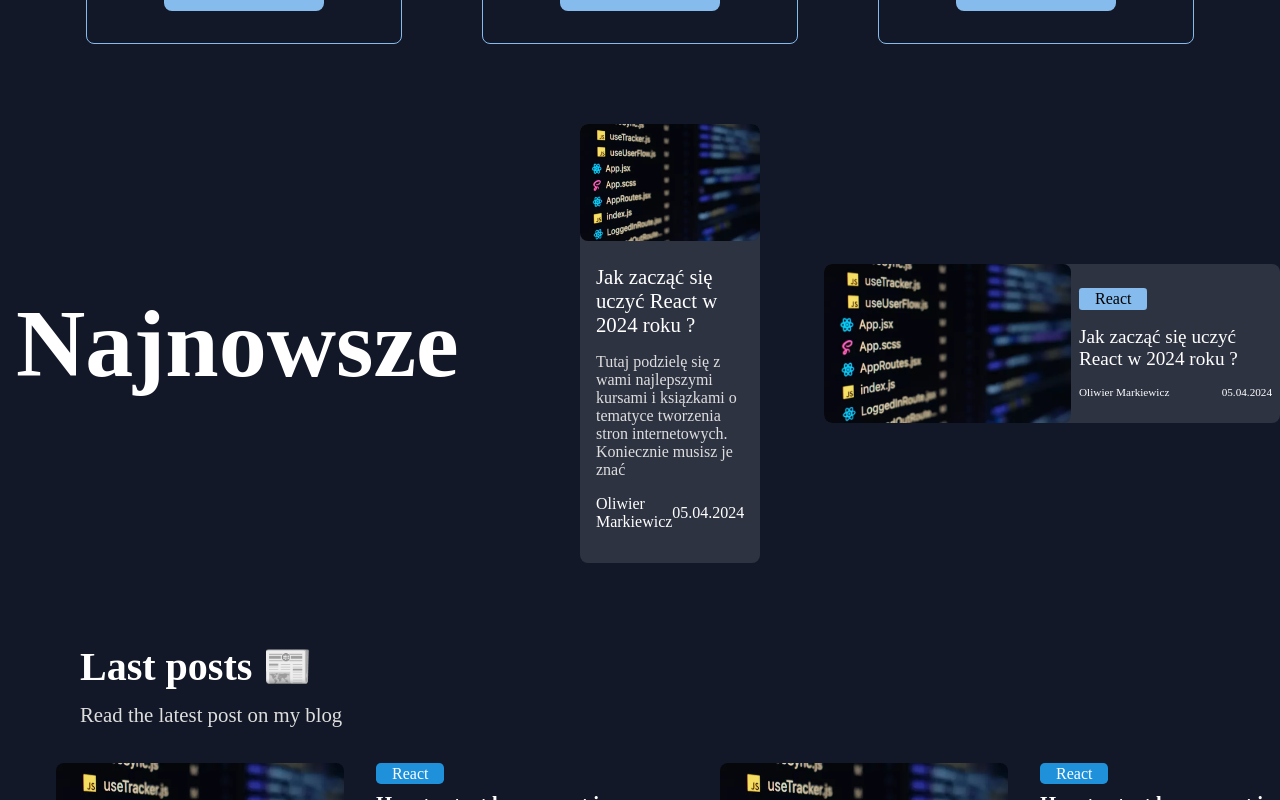
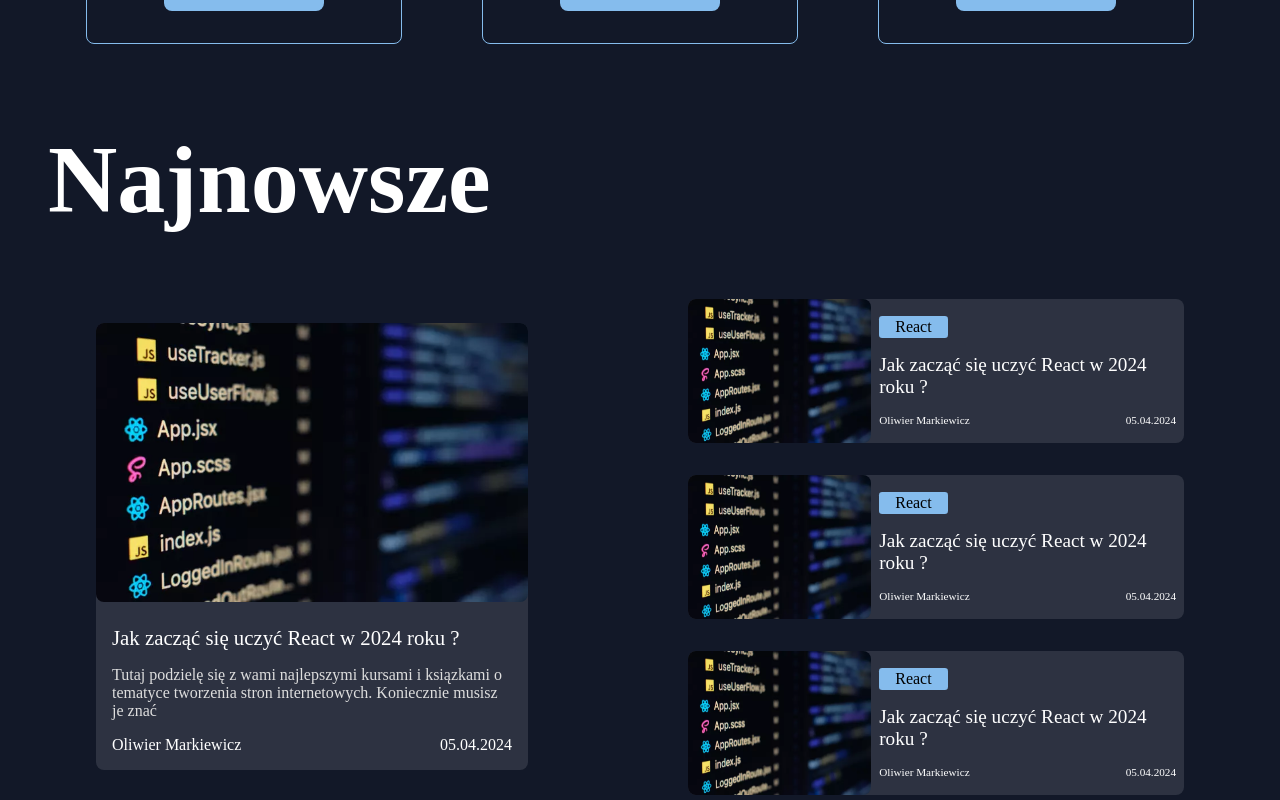
Before and after one commit to ol1mowski/SSR-Blog, a Next.js app: page / in a window 1280 px wide. Shown: the part 2240-3040 px from the top of the page. Built offline with nearby package versions, Linux system fonts and the light colour scheme; a web font is replaced by a local one.

Commit message:
[LastPosts] style: introduce RWD to Laptop devices

```diff
--- a/Components/LastPosts/LastPosts.component.module.scss
+++ b/Components/LastPosts/LastPosts.component.module.scss
@@ -4,11 +4,16 @@
   @include d-flex-column;
   padding-top: 5rem;
   gap: 3rem;
-  @media screen and (min-width: $big-tablets) {
-    @include d-flex;
-  }
   @media screen and (min-width: $desktop) {
     gap: 4rem;
+  }
+  &__contentWrapper {
+    @include d-flex-column;
+    gap: 4rem;
+    @media screen and (min-width: $desktop) {
+      @include d-flex;
+      gap: 10rem;
+    }
   }
   &__header {
     padding-left: 1rem;
@@ -24,18 +29,24 @@
     }
     @media screen and (min-width: $big-tablets) {
       font-size: 4rem;
+      padding-left: 3rem;
     }
   }
   &__lastPostWrapper {
     @include d-flex-column;
+    transition: scale, box-shadow, 0.7s;
+    will-change: scale, box-shadow;
     gap: 3rem;
     background-color: $light-dark-color;
     border-radius: 0.5rem;
-    width: 20rem;
-    padding-bottom: 1rem;
+    width: 90vw;
+    @media screen and (min-width: $mobile) {
+      width: 27rem;
+    }
     &__post {
       @include d-flex-column;
       gap: 0.5rem;
+      cursor: pointer;
       &__content {
         @include d-flex-column;
         gap: 1rem;
@@ -72,12 +83,31 @@
       }
     }
   }
+  &__lastPostWrapper:hover {
+    scale: 1.05;
+    box-shadow: $box-shadow;
+  }
+  &__otherLastPostContainer {
+    @include d-flex-column;
+    gap: 2rem;
+  }
   &__otherLastPostWrapper {
-    @include d-flex;
+    transition: scale, box-shadow, 0.7s;
+    will-change: scale, box-shadow;
+    @include d-flex-column;
     gap: 3rem;
     background-color: $light-dark-color;
     border-radius: 0.5rem;
     width: 90vw;
+    height: 7rem;
+    @media screen and (min-width: $mobile) {
+      width: 31rem;
+      height: 9rem;
+    }
+    @media screen and (min-width: $small-desktop) {
+      align-items: flex-start;
+      justify-content: flex-start;
+    }
     &__post {
       @include d-flex;
       gap: 0.5rem;
@@ -88,7 +118,6 @@
         width: 80%;
         padding-right: 0.5rem;
         align-items: flex-start;
-
         &__category {
           @include d-flex;
           display: none;
@@ -103,8 +132,11 @@
 
         &__title {
           color: $white-color;
-          font-size: 1.2rem;
+          font-size: 1.1rem;
           font-weight: 400;
+          @media screen and (min-width: $mobile) {
+            font-size: 1.2rem;
+          }
         }
         &__sub {
           @include d-flex;
@@ -118,8 +150,12 @@
       }
       &__imageWrapper {
         @include d-flex;
-        width: 100%;
-        height: 100%;
+        width: 12rem;
+        height: 7rem;
+        @media screen and (min-width: $mobile) {
+          height: 9rem;
+          width: 15rem;
+        }
         &__img {
           cursor: pointer;
           width: 100%;
@@ -129,4 +165,8 @@
       }
     }
   }
+  &__otherLastPostWrapper:hover {
+    scale: 1.05;
+    box-shadow: $box-shadow;
+  }
 }
--- a/Components/LastPosts/LastPosts.component.tsx
+++ b/Components/LastPosts/LastPosts.component.tsx
@@ -9,6 +9,7 @@ function LastPosts() {
       <div className={s.lastPostsContainer__header}>
         <h2 className={s.lastPostsContainer__header__title}>Najnowsze</h2>
       </div>
+      <section className={s.lastPostsContainer__contentWrapper}>
         <section className={s.lastPostsContainer__lastPostWrapper}>
           <div className={s.lastPostsContainer__lastPostWrapper__post}>
             <div
@@ -26,7 +27,9 @@ function LastPosts() {
                 alt=""
               />
             </div>
-          <div className={s.lastPostsContainer__lastPostWrapper__post__content}>
+            <div
+              className={s.lastPostsContainer__lastPostWrapper__post__content}
+            >
               <h3
                 className={
                   s.lastPostsContainer__lastPostWrapper__post__content__title
@@ -40,7 +43,8 @@ function LastPosts() {
                 }
               >
                 Tutaj podzielę się z wami najlepszymi kursami i ksiązkami o
-              tematyce tworzenia stron internetowych. Koniecznie musisz je znać
+                tematyce tworzenia stron internetowych. Koniecznie musisz je
+                znać
               </p>
               <div
                 className={
@@ -65,6 +69,7 @@ function LastPosts() {
             </div>
           </div>
         </section>
+        <section className={s.lastPostsContainer__otherLastPostContainer}>
           <section className={s.lastPostsContainer__otherLastPostWrapper}>
             <div className={s.lastPostsContainer__otherLastPostWrapper__post}>
               <div
@@ -77,7 +82,127 @@ function LastPosts() {
                     s.lastPostsContainer__otherLastPostWrapper__post__imageWrapper__img
                   }
                   width={250}
-              height={150}
+                  height={100}
+                  src={img}
+                  alt=""
+                />
+              </div>
+              <div
+                className={
+                  s.lastPostsContainer__otherLastPostWrapper__post__content
+                }
+              >
+                <div
+                  className={
+                    s.lastPostsContainer__otherLastPostWrapper__post__content__category
+                  }
+                >
+                  React
+                </div>
+                <h3
+                  className={
+                    s.lastPostsContainer__otherLastPostWrapper__post__content__title
+                  }
+                >
+                  Jak zacząć się uczyć React w 2024 roku ?
+                </h3>
+
+                <div
+                  className={
+                    s.lastPostsContainer__otherLastPostWrapper__post__content__sub
+                  }
+                >
+                  <span
+                    className={
+                      s.lastPostsContainer__otherLastPostWrapper__post__content__sub__author
+                    }
+                  >
+                    Oliwier Markiewicz
+                  </span>
+                  <span
+                    className={
+                      s.lastPostsContainer__otherLastPostWrapper__post__content__sub__author
+                    }
+                  >
+                    05.04.2024
+                  </span>
+                </div>
+              </div>
+            </div>
+          </section>{" "}
+          <section className={s.lastPostsContainer__otherLastPostWrapper}>
+            <div className={s.lastPostsContainer__otherLastPostWrapper__post}>
+              <div
+                className={
+                  s.lastPostsContainer__otherLastPostWrapper__post__imageWrapper
+                }
+              >
+                <Image
+                  className={
+                    s.lastPostsContainer__otherLastPostWrapper__post__imageWrapper__img
+                  }
+                  width={250}
+                  height={100}
+                  src={img}
+                  alt=""
+                />
+              </div>
+              <div
+                className={
+                  s.lastPostsContainer__otherLastPostWrapper__post__content
+                }
+              >
+                <div
+                  className={
+                    s.lastPostsContainer__otherLastPostWrapper__post__content__category
+                  }
+                >
+                  React
+                </div>
+                <h3
+                  className={
+                    s.lastPostsContainer__otherLastPostWrapper__post__content__title
+                  }
+                >
+                  Jak zacząć się uczyć React w 2024 roku ?
+                </h3>
+
+                <div
+                  className={
+                    s.lastPostsContainer__otherLastPostWrapper__post__content__sub
+                  }
+                >
+                  <span
+                    className={
+                      s.lastPostsContainer__otherLastPostWrapper__post__content__sub__author
+                    }
+                  >
+                    Oliwier Markiewicz
+                  </span>
+                  <span
+                    className={
+                      s.lastPostsContainer__otherLastPostWrapper__post__content__sub__author
+                    }
+                  >
+                    05.04.2024
+                  </span>
+                </div>
+              </div>
+            </div>
+          </section>{" "}
+          <section className={s.lastPostsContainer__otherLastPostWrapper}>
+            <div className={s.lastPostsContainer__otherLastPostWrapper__post}>
+              <div
+                className={
+                  s.lastPostsContainer__otherLastPostWrapper__post__imageWrapper
+                }
+              >
+                <Image
+                  className={
+                    s.lastPostsContainer__otherLastPostWrapper__post__imageWrapper__img
+                  }
+                  width={250}
+                  height={100}
                   src={img}
                   alt=""
                 />
@@ -126,6 +251,8 @@ function LastPosts() {
             </div>
           </section>
         </section>
+      </section>
+    </section>
   );
 }
 
```
Lines whose indentation alone changed are shown as unchanged.
